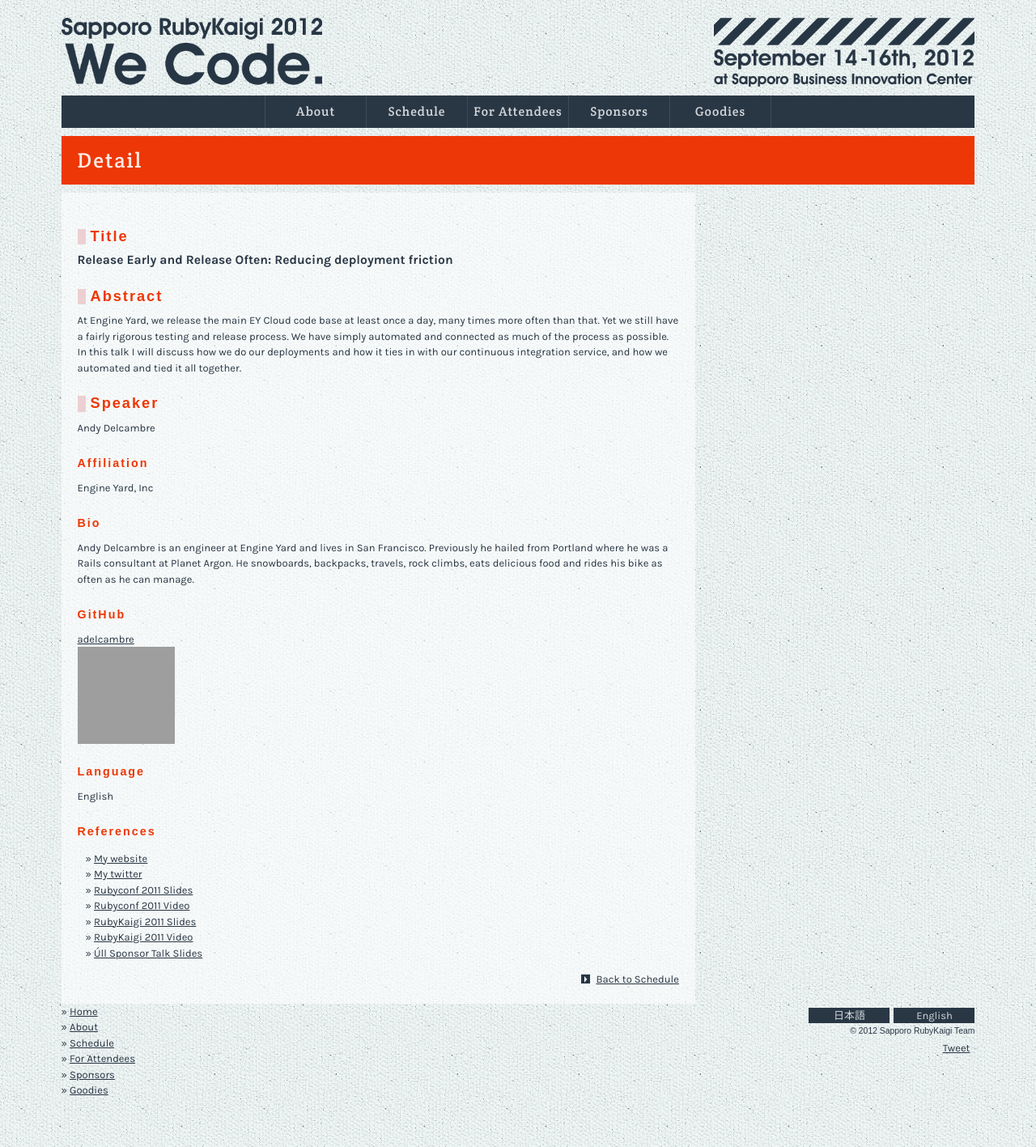
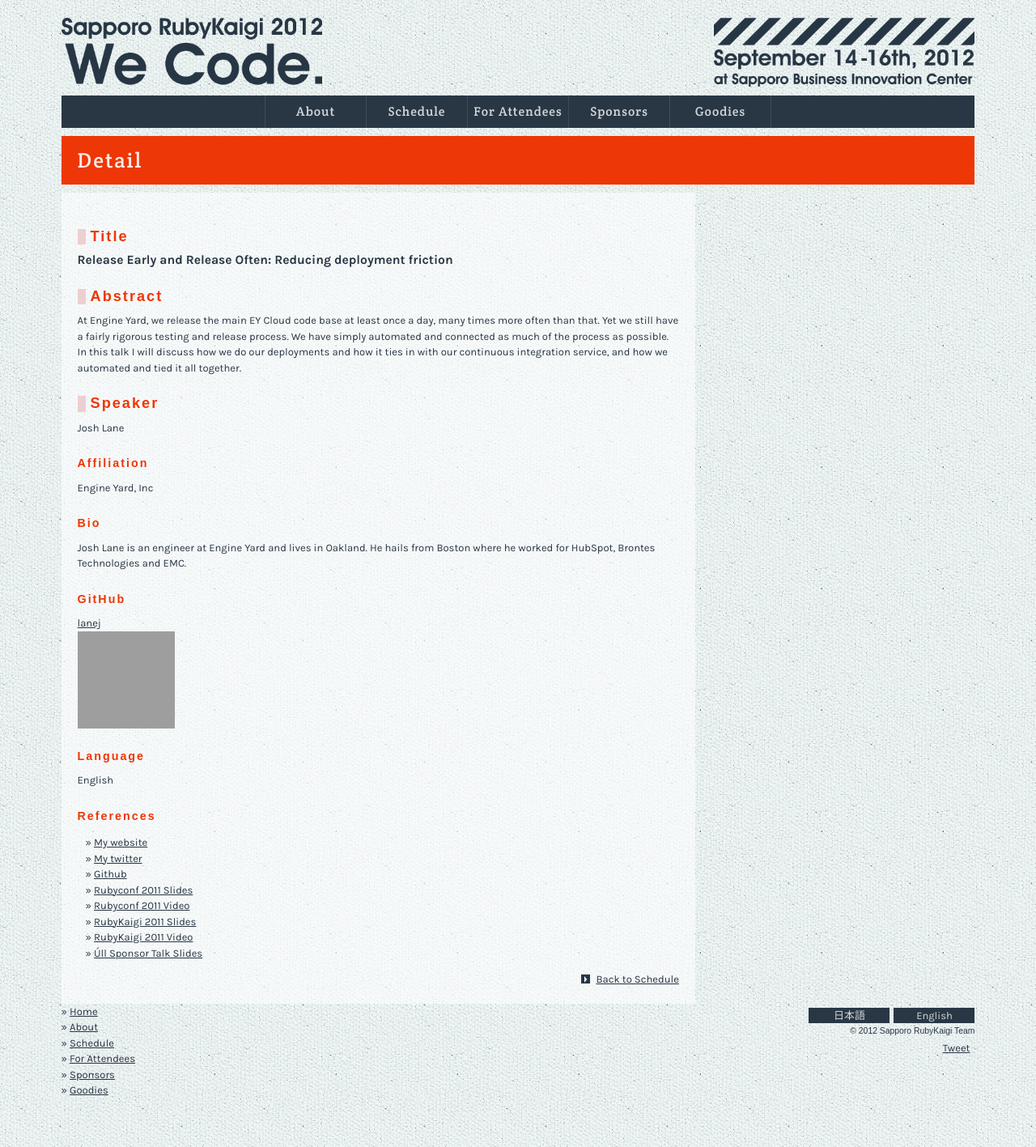
Before and after one commit to ruby-sapporo/sapporo.rubykaigi.org, a Jekyll site: the page built from 2012/en/schedule/details/37.html, in a window 1280 px wide. Shown: the whole page at 81% size. Built offline with Jekyll 4.4.1, drawn with Linux system fonts in a browser that asks for light colours; nearby versions of some CDN libraries; Markdown is read by kramdown in place of the engine named in the settings; comment, search, counter and statistics services are not loaded; grey boxes are pictures that could not be loaded.

Commit message:
Regenerate schedule pages

```diff
--- a/2012/en/schedule.html
+++ b/2012/en/schedule.html
@@ -97,7 +97,7 @@ localmenu: <li><a href="#schedule14">Fri 14 Sep</a></li><li><a href="#schedule15
     <tr>
       <td>17:45-18:15</td>
       <td><a href="/2012/en/schedule/details/37.html">
-  Andy Delcambre<br>
+  Josh Lane<br>
   <span class="title">"Release Early and Release Often: Reducing deployment friction"</span>
 </a>
 </td>
--- a/2012/en/schedule/details/37.html
+++ b/2012/en/schedule/details/37.html
@@ -12,25 +12,26 @@ locale: en
   <p>At Engine Yard, we release the main EY Cloud code base at least once a day, many times more often than that. Yet we still have a fairly rigorous testing and release process. We have simply automated and connected as much of the process as possible. In this talk I will discuss how we do our deployments and how it ties in with our continuous integration service, and how we automated and tied it all together.</p>
 
   <h2>Speaker</h2>
-  <p>Andy Delcambre</p>
+  <p>Josh Lane</p>
   <h3>Affiliation</h3>
   <p>Engine Yard, Inc</p>
 
   <h3>Bio</h3>
-  <p>Andy Delcambre is an engineer at Engine Yard and lives in San Francisco. Previously he hailed from Portland where he was a Rails consultant at Planet Argon. He snowboards, backpacks, travels, rock climbs, eats delicious food and rides his bike as often as he can manage.</p>
+  <p>Josh Lane is an engineer at Engine Yard and lives in Oakland. He hails from Boston where he worked for HubSpot, Brontes Technologies and EMC.</p>
 
   <h3>GitHub</h3>
         <p>
-      <a href="https://github.com/adelcambre">adelcambre</a><br>
-      <img src="http://usericons.relucks.org/github/adelcambre" width="120" height="120">
+      <a href="https://github.com/lanej">lanej</a><br>
+      <img src="http://usericons.relucks.org/github/lanej" width="120" height="120">
     </p>
   <h3>Language</h3>
   <p>English</p>
   <h3>References</h3>
   <div class="myReferences">
     <ul>
-<li><a href="http://andy.delcambre.com">My website</a></li>
-<li><a href="https://twitter.com/#!/adelcambre">My twitter</a></li>
+<li><a href="http://joshualane.com">My website</a></li>
+<li><a href="https://twitter.com/#!/lanejoshlane">My twitter</a></li>
+<li><a href="https://github.com/lanej">Github</a></li>
 <li><a href="https://speakerdeck.com/u/adelcambre/p/release-early-and-release-often">Rubyconf 2011 Slides</a></li>
 <li><a href="http://confreaks.com/videos/667-rubyconf2011-release-early-and-release-often-reducing-deployment-friction">Rubyconf 2011 Video</a></li>
 <li><a href="http://andy.delcambre.com/rubykaigi-2011">RubyKaigi 2011 Slides</a></li>
--- a/2012/ja/schedule.html
+++ b/2012/ja/schedule.html
@@ -97,7 +97,7 @@ localmenu: <li><a href="#schedule14">9月14日(金)</a></li><li><a href="#schedu
     <tr>
       <td>17:45-18:15</td>
       <td><a href="/2012/ja/schedule/details/37.html">
-  Andy Delcambre<br>
+  Josh Lane<br>
   <span class="title">"Release Early and Release Often: Reducing deployment friction"</span>
 </a>
 </td>
```
Also changed, not shown: 2012/ja/schedule/details/37.html (+7 -6 lines).
